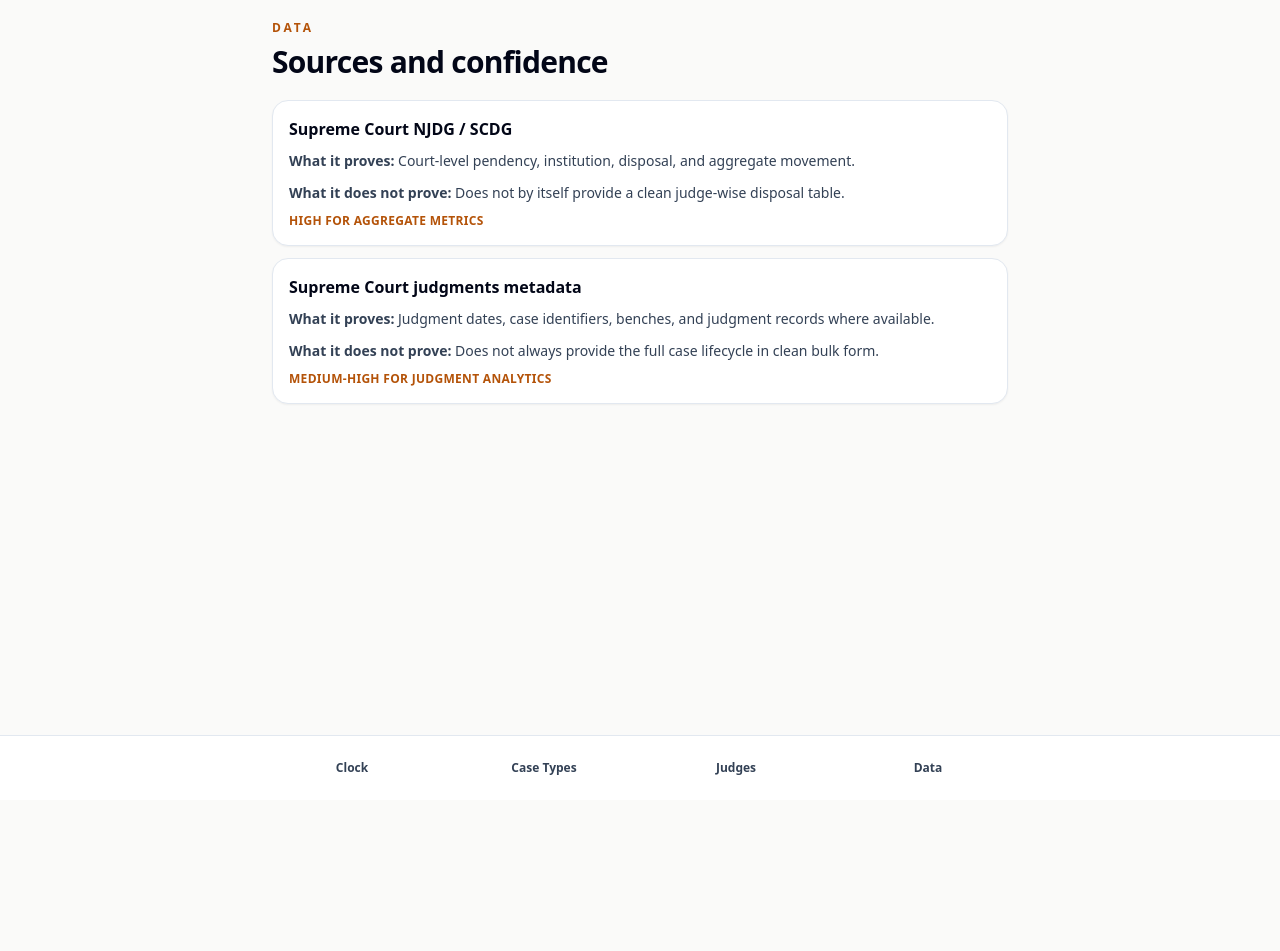
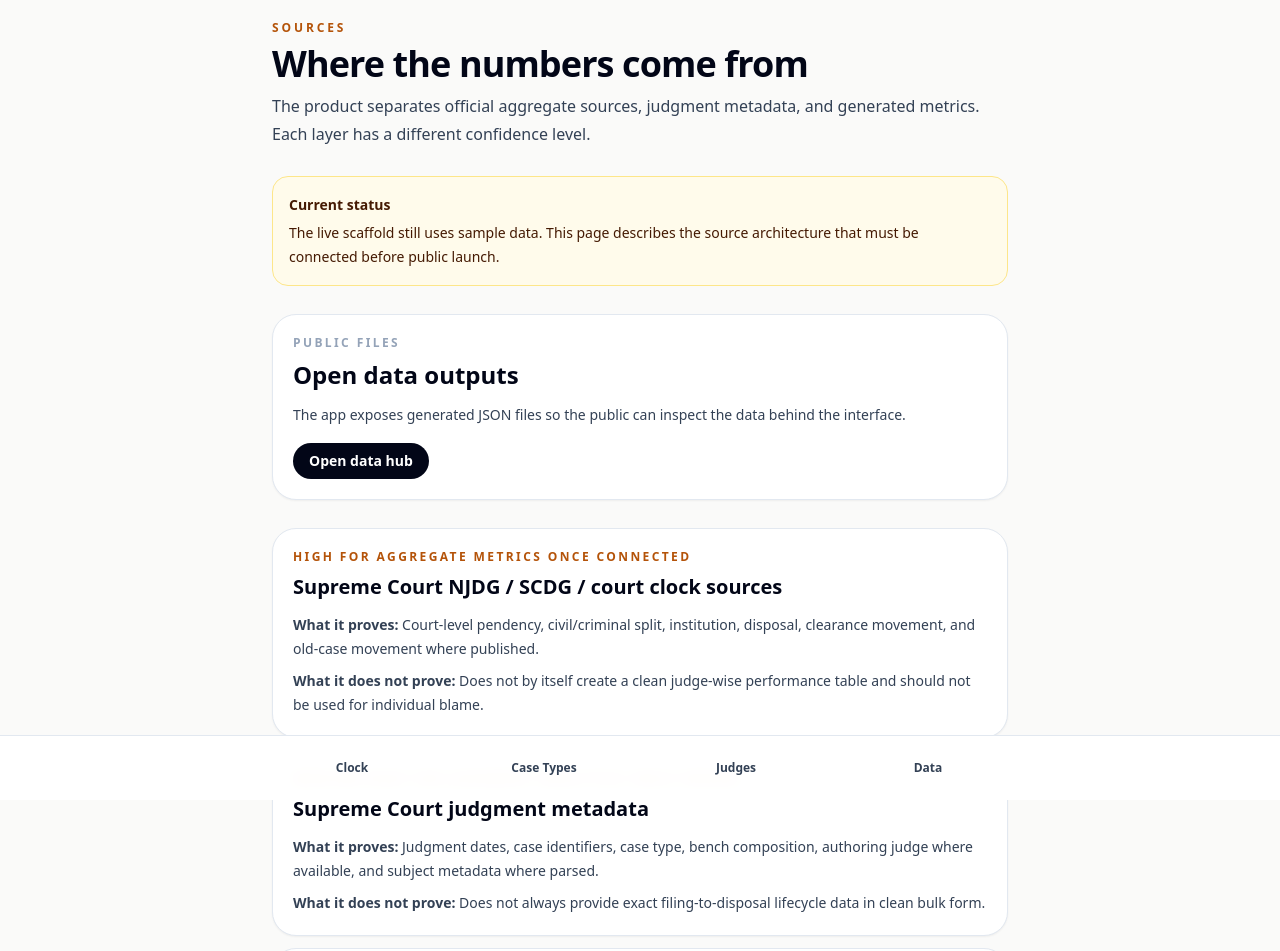
Before and after one commit to publicinteresttechnologies/justice-clock-india, a Next.js app: page /sources in a window 1280 px wide. Shown: the top 951 px of the page. Before the commit the page ends 800 px from the top, so only its background shows below. Built offline with nearby package versions, Linux system fonts and the light colour scheme.

Commit message:
Strengthen sources page

```diff
--- a/src/app/sources/page.tsx
+++ b/src/app/sources/page.tsx
@@ -1,45 +1,68 @@
-const sources = [
+import Link from "next/link";
+import { CaveatBox } from "@/components/CaveatBox";
+import { SectionHeader } from "@/components/SectionHeader";
+
+const sourcePlan = [
   {
-    name: "Supreme Court NJDG / SCDG",
-    proves: "Court-level pendency, institution, disposal, and aggregate movement.",
-    limitation: "Does not by itself provide a clean judge-wise disposal table.",
-    confidence: "High for aggregate metrics",
+    name: "Supreme Court NJDG / SCDG / court clock sources",
+    proves: "Court-level pendency, civil/criminal split, institution, disposal, clearance movement, and old-case movement where published.",
+    limitation: "Does not by itself create a clean judge-wise performance table and should not be used for individual blame.",
+    confidence: "High for aggregate metrics once connected",
   },
   {
-    name: "Supreme Court judgments metadata",
-    proves: "Judgment dates, case identifiers, benches, and judgment records where available.",
-    limitation: "Does not always provide the full case lifecycle in clean bulk form.",
-    confidence: "Medium-high for judgment analytics",
+    name: "Supreme Court judgment metadata",
+    proves: "Judgment dates, case identifiers, case type, bench composition, authoring judge where available, and subject metadata where parsed.",
+    limitation: "Does not always provide exact filing-to-disposal lifecycle data in clean bulk form.",
+    confidence: "Medium-high for judgment analytics once parsed",
+  },
+  {
+    name: "Generated case-type metrics",
+    proves: "Approximate case-age-to-judgment gaps grouped by case type from judgment records.",
+    limitation: "Approximates age using case or diary year when exact filing date is unavailable.",
+    confidence: "Medium to experimental depending on source completeness",
+  },
+  {
+    name: "Generated judge metadata profiles",
+    proves: "Public authored and bench-associated judgment metadata, subject mix, and case-type mix.",
+    limitation: "Not a ranking, not a finding of delay responsibility, and not a measure of judicial quality.",
+    confidence: "Experimental until source coverage is validated",
   },
 ];
 
 export default function SourcesPage() {
   return (
-    <div className="space-y-5">
-      <header>
-        <p className="text-xs font-bold uppercase tracking-[0.24em] text-amber-700">
-          Data
+    <div className="space-y-7">
+      <SectionHeader
+        eyebrow="Sources"
+        title="Where the numbers come from"
+        description="The product separates official aggregate sources, judgment metadata, and generated metrics. Each layer has a different confidence level."
+      />
+
+      <CaveatBox title="Current status">
+        The live scaffold still uses sample data. This page describes the source architecture that must be connected before public launch.
+      </CaveatBox>
+
+      <section className="rounded-3xl border border-slate-200 bg-white p-5 shadow-sm">
+        <p className="text-xs font-bold uppercase tracking-[0.2em] text-slate-400">Public files</p>
+        <h2 className="mt-2 text-2xl font-black text-slate-950">Open data outputs</h2>
+        <p className="mt-3 text-sm leading-6 text-slate-700">
+          The app exposes generated JSON files so the public can inspect the data behind the interface.
         </p>
-        <h1 className="mt-2 text-3xl font-black tracking-tight">
-          Sources and confidence
-        </h1>
-      </header>
+        <Link href="/data" className="mt-4 inline-flex rounded-full bg-slate-950 px-4 py-2 text-sm font-bold text-white">
+          Open data hub
+        </Link>
+      </section>
 
       <div className="grid gap-3">
-        {sources.map((source) => (
-          <section
-            key={source.name}
-            className="rounded-2xl border border-slate-200 bg-white p-4 shadow-sm"
-          >
-            <h2 className="font-black">{source.name}</h2>
-            <p className="mt-2 text-sm leading-6 text-slate-700">
+        {sourcePlan.map((source) => (
+          <section key={source.name} className="rounded-3xl border border-slate-200 bg-white p-5 shadow-sm">
+            <p className="text-xs font-bold uppercase tracking-[0.2em] text-amber-700">{source.confidence}</p>
+            <h2 className="mt-2 text-xl font-black text-slate-950">{source.name}</h2>
+            <p className="mt-3 text-sm leading-6 text-slate-700">
               <strong>What it proves:</strong> {source.proves}
             </p>
             <p className="mt-2 text-sm leading-6 text-slate-700">
               <strong>What it does not prove:</strong> {source.limitation}
-            </p>
-            <p className="mt-2 text-xs font-bold uppercase tracking-wide text-amber-700">
-              {source.confidence}
             </p>
           </section>
         ))}
```
